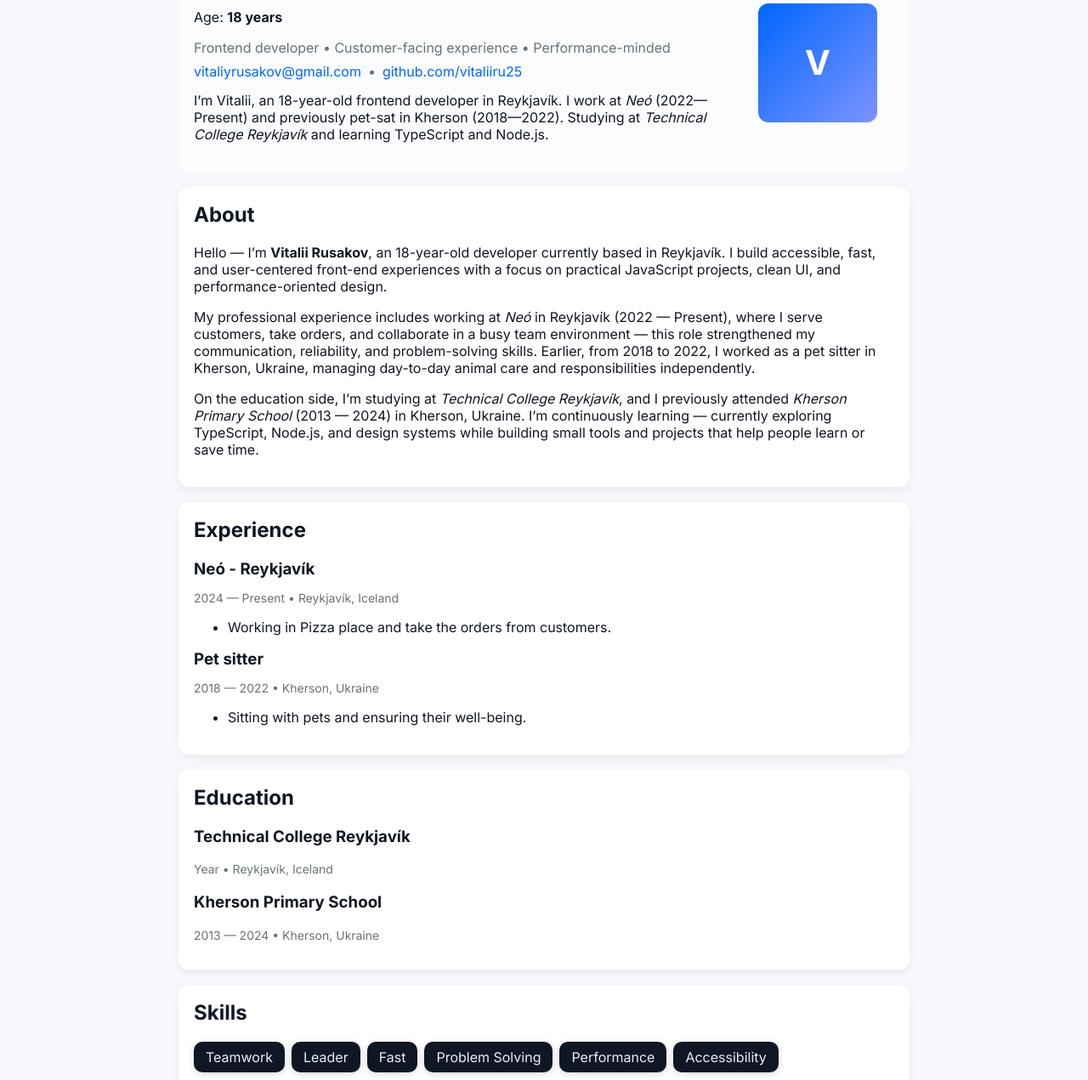
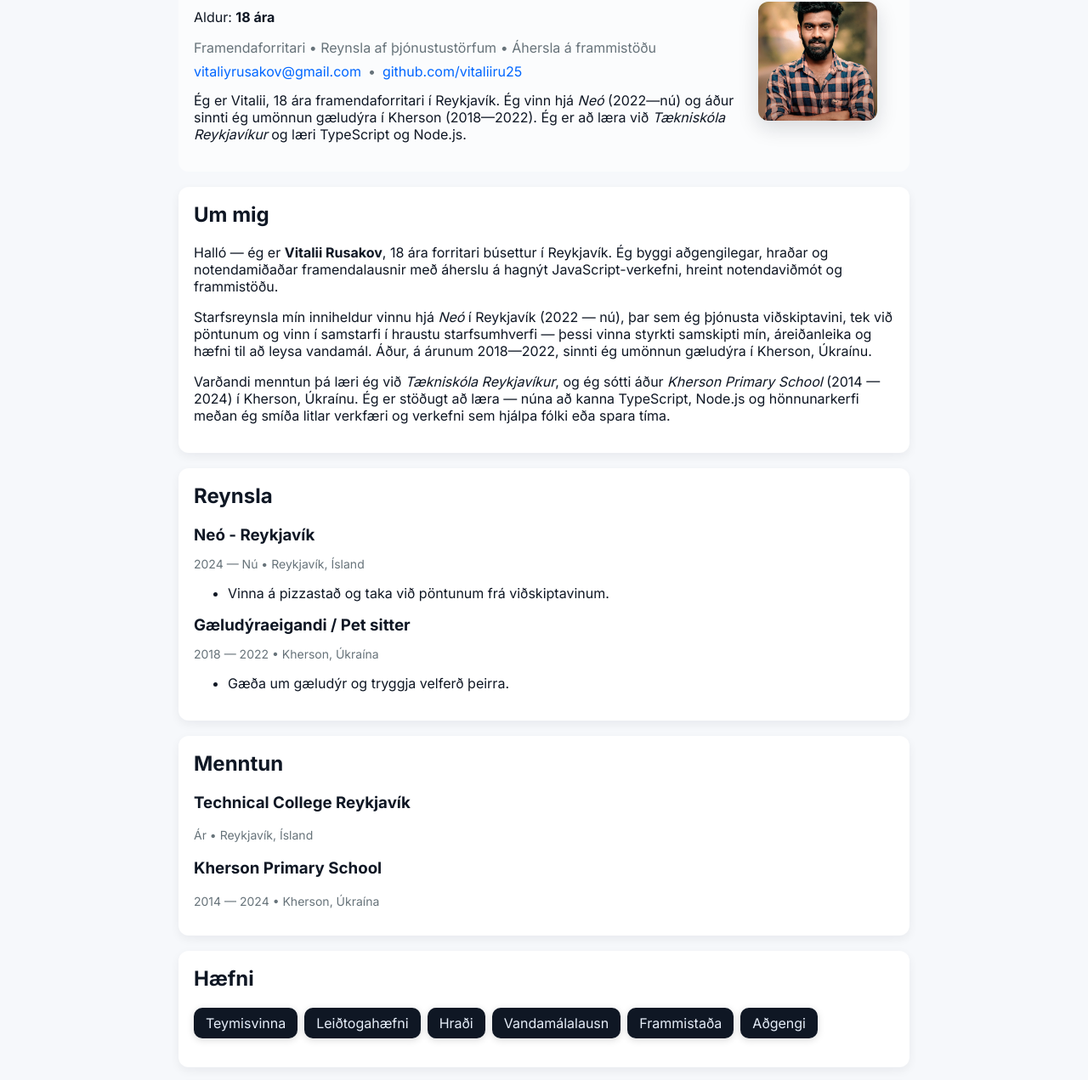
Before and after one commit to vitaliiru25/mine-project, a plain HTML site: page resume-site/index.html in a window 1280 px wide. Shown: the part 161-1432 px from the top of the page at 85% size. Drawn offline with Linux system fonts and the light colour scheme.

Commit message:
Translate site to Icelandic, adjust button positioning, and add avatar image

```diff
--- a/resume-site/index.html
+++ b/resume-site/index.html
@@ -1,10 +1,10 @@
 <!doctype html>
-<html lang="en">
+<html lang="is">
 <head>
   <meta charset="utf-8">
   <meta name="viewport" content="width=device-width,initial-scale=1">
-  <title>Resume — Vitalii Rusakov</title>
-  <meta name="description" content="Resume website for Your Name">
+  <title>Ferilskrá — Vitalii Rusakov</title>
+  <meta name="description" content="Ferilskrá fyrir Vitalii Rusakov">
   <link rel="icon" href="/resume-site/favicon.svg" type="image/svg+xml">
   <link rel="stylesheet" href="styles.css">
   <link rel="preconnect" href="https://fonts.googleapis.com">
@@ -18,15 +18,15 @@
         <span class="brand-mark" aria-hidden="true">VR</span>
       </a>
       <ul class="nav-links">
-        <li><a href="#about">About</a></li>
-        <li><a href="#experience">Experience</a></li>
-        <li><a href="#education">Education</a></li>
-        <li><a href="#skills">Skills</a></li>
-        <li><a href="#contact">Contact</a></li>
+        <li><a href="#about">Um mig</a></li>
+        <li><a href="#experience">Reynsla</a></li>
+        <li><a href="#education">Menntun</a></li>
+        <li><a href="#skills">Hæfni</a></li>
+        <li><a href="#contact">Hafðu samband</a></li>
       </ul>
       <div class="actions">
-        <button class="btn" onclick="window.print()">Download PDF</button>
-        <button id="themeToggle" aria-label="Toggle theme">🌙</button>
+        <button class="btn" onclick="window.print()">Sækja PDF</button>
+        <button id="themeToggle" aria-label="Skipta um þema">🌙</button>
       </div>
     </nav>
   </header>
@@ -34,45 +34,45 @@
   <main class="container">
     <section id="hero" class="hero">
       <div class="hero-left">
-        <h1>Hi — I'm <span class="accent">Vitalii Rusakov</span></h1>
-        <p class="age-meta">Age: <strong>18 years</strong></p>
-        <p class="tagline">Frontend developer • Customer-facing experience • Performance-minded</p>
+        <h1>Halló — ég er <span class="accent">Vitalii Rusakov</span></h1>
+        <p class="age-meta">Aldur: <strong>18 ára</strong></p>
+        <p class="tagline">Framendaforritari • Reynsla af þjónustustörfum • Áhersla á frammistöðu</p>
         <div class="contact-row">
           <a href="mailto:vitaliyrusakov@gmail.com">vitaliyrusakov@gmail.com</a>
           <span>•</span>
           <a href="https://github.com/vitaliiru25">github.com/vitaliiru25</a>
         </div>
-        <p class="summary">I’m Vitalii, an 18-year-old frontend developer in Reykjavík. I work at <em>Neó</em> (2022—Present) and previously pet-sat in Kherson (2018—2022). Studying at <em>Technical College Reykjavík</em> and learning TypeScript and Node.js.</p>
+        <p class="summary">Ég er Vitalii, 18 ára framendaforritari í Reykjavík. Ég vinn hjá <em>Neó</em> (2022—nú) og áður sinnti ég umönnun gæludýra í Kherson (2018—2022). Ég er að læra við <em>Tækniskóla Reykjavíkur</em> og læri TypeScript og Node.js.</p>
       </div>
       <aside class="hero-right">
-        <div class="profile-placeholder" aria-hidden="true">V</div>
+        <img src="avatar.jpg" alt="Vitalii Rusakov" class="profile-image">
       </aside>
     </section>
 
     <section id="about" class="card">
-      <h2>About</h2>
-      <p>Hello — I’m <strong>Vitalii Rusakov</strong>, an 18-year-old developer currently based in Reykjavík. I build accessible, fast, and user-centered front-end experiences with a focus on practical JavaScript projects, clean UI, and performance-oriented design.</p>
+      <h2>Um mig</h2>
+      <p>Halló — ég er <strong>Vitalii Rusakov</strong>, 18 ára forritari búsettur í Reykjavík. Ég byggi aðgengilegar, hraðar og notendamiðaðar framendalausnir með áherslu á hagnýt JavaScript-verkefni, hreint notendaviðmót og frammistöðu.</p>
 
-      <p>My professional experience includes working at <em>Neó</em> in Reykjavík (2022 — Present), where I serve customers, take orders, and collaborate in a busy team environment — this role strengthened my communication, reliability, and problem-solving skills. Earlier, from 2018 to 2022, I worked as a pet sitter in Kherson, Ukraine, managing day-to-day animal care and responsibilities independently.</p>
+      <p>Starfsreynsla mín inniheldur vinnu hjá <em>Neó</em> í Reykjavík (2022 — nú), þar sem ég þjónusta viðskiptavini, tek við pöntunum og vinn í samstarfi í hraustu starfsumhverfi — þessi vinna styrkti samskipti mín, áreiðanleika og hæfni til að leysa vandamál. Áður, á árunum 2018—2022, sinnti ég umönnun gæludýra í Kherson, Úkraínu.</p>
 
-      <p>On the education side, I’m studying at <em>Technical College Reykjavík</em>, and I previously attended <em>Kherson Primary School</em> (2013 — 2024) in Kherson, Ukraine. I’m continuously learning — currently exploring TypeScript, Node.js, and design systems while building small tools and projects that help people learn or save time.</p>
+      <p>Varðandi menntun þá læri ég við <em>Tækniskóla Reykjavíkur</em>, og ég sótti áður <em>Kherson Primary School</em> (2014 — 2024) í Kherson, Úkraínu. Ég er stöðugt að læra — núna að kanna TypeScript, Node.js og hönnunarkerfi meðan ég smíða litlar verkfæri og verkefni sem hjálpa fólki eða spara tíma.</p>
     </section>
 
     <section id="experience" class="card">
-      <h2>Experience</h2>
+      <h2>Reynsla</h2>
       <article class="job">
         <h3>Neó - Reykjavík</h3>
-        <p class="role-meta">2024 — Present • Reykjavík, Iceland</p>
+        <p class="role-meta">2024 — Nú • Reykjavík, Ísland</p>
         <ul>
-          <li>Working in Pizza place and take the orders from customers.</li>
+          <li>Vinna á pizzastað og taka við pöntunum frá viðskiptavinum.</li>
         </ul>
       </article>
 
       <article class="job">
-        <h3>Pet sitter</h3>
-        <p class="role-meta">2018 — 2022 • Kherson, Ukraine</p>
+        <h3>Gæludýraeigandi / Pet sitter</h3>
+        <p class="role-meta">2018 — 2022 • Kherson, Úkraína</p>
         <ul>
-          <li>Sitting with pets and ensuring their well-being.</li>
+          <li>Gæða um gæludýr og tryggja velferð þeirra.</li>
         </ul>
       </article>
     </section>
@@ -80,40 +80,40 @@
     <!-- Selected Projects section removed per request -->
 
     <section id="education" class="card">
-      <h2>Education</h2>
+      <h2>Menntun</h2>
       <article class="education-item">
         <h3>Technical College Reykjavík</h3>
-        <p class="role-meta">Year • Reykjavík, Iceland</p>
+        <p class="role-meta">Ár • Reykjavík, Ísland</p>
       </article>
 
       <article class="education-item">
         <h3>Kherson Primary School</h3>
-        <p class="role-meta">2013 — 2024 • Kherson, Ukraine</p>
+        <p class="role-meta">2014 — 2024 • Kherson, Úkraína</p>
       </article>
     </section>
 
     <section id="skills" class="card">
-      <h2>Skills</h2>
+      <h2>Hæfni</h2>
       <p class="skills-grid">
-        <span>Teamwork</span>
-        <span>Leader</span>
-        <span>Fast</span>
-        <span>Problem Solving</span>
-        <span>Performance</span>
-        <span>Accessibility</span>
+        <span>Teymisvinna</span>
+        <span>Leiðtogahæfni</span>
+        <span>Hraði</span>
+        <span>Vandamálalausn</span>
+        <span>Frammistaða</span>
+        <span>Aðgengi</span>
       </p>
     </section>
 
     <section id="contact" class="card contact">
-      <h2>Contact</h2>
-      <p>If you'd like to work together, email me at <a href="mailto:vitaliyrusakov@gmail.com">vitaliyrusakov@gmail.com</a>.</p>
+      <h2>Hafðu samband</h2>
+      <p>Ef þú vilt vinna með mér, sendu mér tölvupóst á <a href="mailto:vitaliyrusakov@gmail.com">vitaliyrusakov@gmail.com</a>.</p>
       <p><a href="https://linkedin.com/in/vitaliiru25">LinkedIn</a> • <a href="https://github.com/vitaliiru25">GitHub</a></p>
     </section>
 
   </main>
 
   <footer class="site-footer">
-    <small>© <span id="year"></span> Vitalii — Built with ❤️</small>
+    <small>© <span id="year"></span> Vitalii — Smíðað með ❤️</small>
   </footer>
 
   <script src="script.js"></script>
--- a/resume-site/styles.css
+++ b/resume-site/styles.css
@@ -42,7 +42,7 @@ a{color:var(--accent);text-decoration:none}
 .brand-age{font-weight:400;font-size:12px;color:var(--muted);margin-left:16px}
 
 /* Tweak actions style to match modern/futuristic look */
-.actions{display:flex;gap:10px;align-items:center}
+.actions{display:flex;gap:10px;align-items:center;margin-right:20px}
 .btn{background:linear-gradient(90deg,#0f1724,#1a2332);color:#fff;padding:8px 14px;border-radius:999px;font-weight:700;box-shadow:0 8px 24px rgba(15,23,36,0.18);border:none}
 .btn:hover{transform:translateY(-2px);box-shadow:0 12px 30px rgba(15,23,36,0.25)}
 #themeToggle{background:#fff;border:1px solid rgba(11,59,255,0.08);width:40px;height:40px;border-radius:10px;display:inline-flex;align-items:center;justify-content:center;cursor:pointer;box-shadow:0 6px 16px rgba(2,6,23,0.06)}
@@ -70,6 +70,7 @@ a{color:var(--accent);text-decoration:none}
 .contact-row{display:flex;gap:8px;align-items:center;color:var(--muted)}
 .summary{margin-top:14px}
 .profile-placeholder{width:140px;height:140px;border-radius:12px;background:linear-gradient(135deg,var(--accent),#7c93ff);display:flex;align-items:center;justify-content:center;color:#fff;font-size:40px;font-weight:700}
+.profile-image{width:140px;height:140px;border-radius:12px;object-fit:cover;box-shadow:0 8px 24px rgba(15,23,36,0.15)}
 
 .card{margin-top:18px;padding:18px;background:var(--card);border-radius:12px;box-shadow:0 4px 12px rgba(15,23,36,0.06)}
 .card h2{margin-top:0}
```
Also changed, not shown: index.html (+3 -3 lines), resume-site/avatar.jpg (added), 2 other files.
